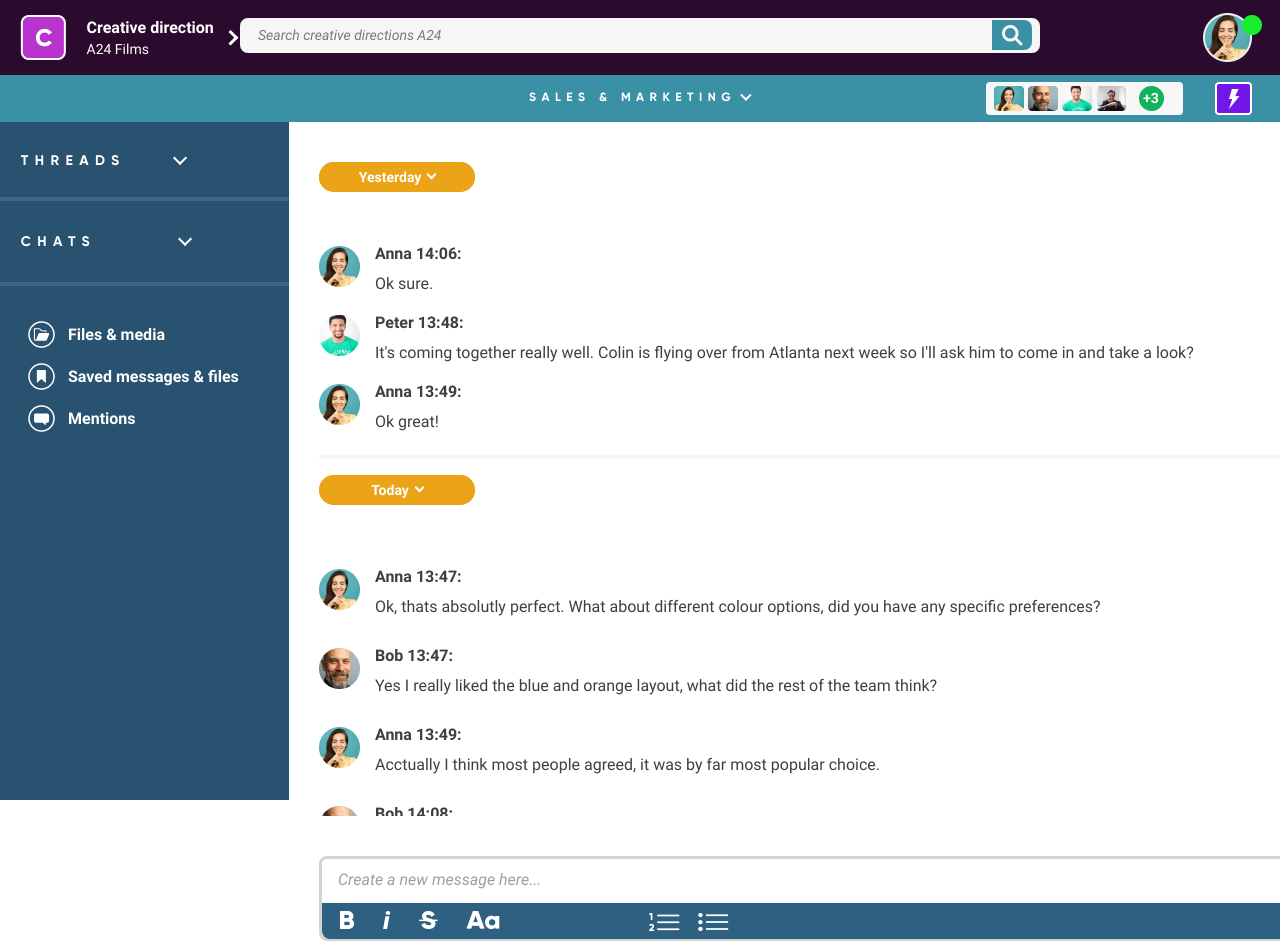
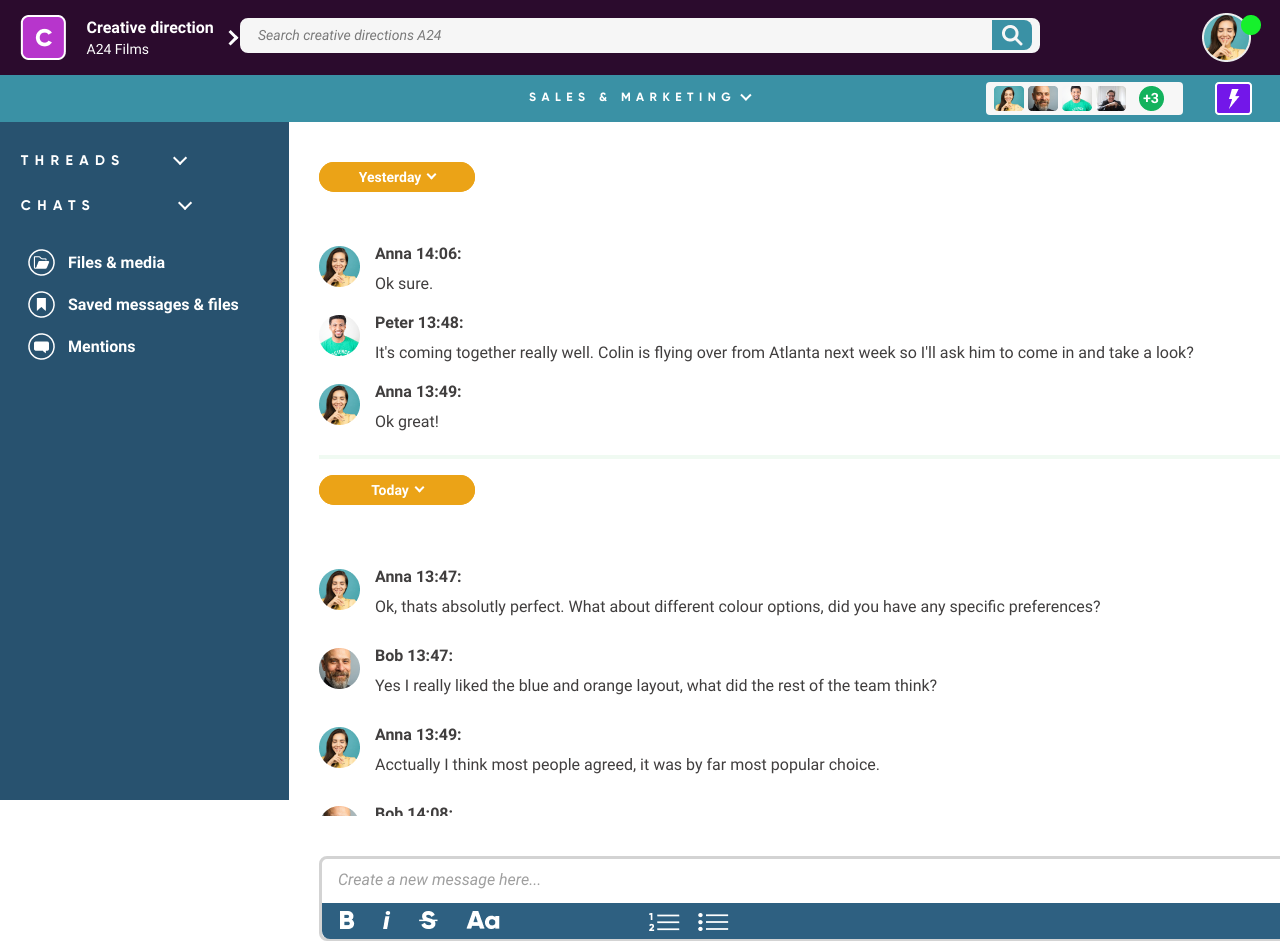
Before and after one commit to Maja18/SportClub, a React (Create React App) app in the folder frontend/: page /figma in a window 1280 px wide. Shown: the top 941 px of the page. Built offline with nearby package versions, Linux system fonts and the light colour scheme.

Commit message:
[FeatureUpdate] fixed bug in menu

```diff
--- a/frontend/src/components/Figma/ChatList.tsx
+++ b/frontend/src/components/Figma/ChatList.tsx
@@ -5,19 +5,9 @@ import {Chats} from "../../styled-components/mainMenuBar/chats/Chats.styled";
 import ChatMenuItems from "./ChatMenuItems";
 
 const ChatList = (props: any) => {
-    const [showChatItems, setShowChatItems] = useState(false)
 
     return(
-       <div>
-        <Chats>
-            <ChatDropdown dropDownOpened ={showChatItems} onClick={() => setShowChatItems(!showChatItems)}>
-                CHATS
-                <span></span>
-            </ChatDropdown>
-        </Chats>
-        {showChatItems ? <ChatMenuItems dropDownOpened ={showChatItems}></ChatMenuItems> : null}
-        {showChatItems ? null : <ChatLineDevider dropDownOpened ={showChatItems}></ChatLineDevider>}
-       </div>
+        <ChatMenuItems></ChatMenuItems>
     );
 
 }
--- a/frontend/src/components/Figma/ChatMenuItems.tsx
+++ b/frontend/src/components/Figma/ChatMenuItems.tsx
@@ -66,7 +66,6 @@ const ChatMenuItems = (props: any) => {
                     </Item>
                 </ChatMenuItem>
             </ChatMenuItemDiv>
-            <ChatLineDevider dropDownOpened ={props.dropdownOpened}></ChatLineDevider>
         </ChatMenuItemsDiv>
     );
 }
--- a/frontend/src/components/Figma/Header.tsx
+++ b/frontend/src/components/Figma/Header.tsx
@@ -35,9 +35,9 @@ const Header = (props: any) => {
     return(
         <HeaderDiv> {/* flex container */}
             {/* Dropdown */}
-            <HeaderDropdownDiv ref={dropdown}> {/* flex item, flex container */}
+            <HeaderDropdownDiv ref={dropdown} onClick={() => setShowMenu(!showMenu)}> {/* flex item, flex container */}
                 <img src={workGroupIcon} alt='Search'></img>
-                <HeaderDropdown type="button" onClick={() => setShowMenu(!showMenu)}>
+                <HeaderDropdown type="button">
                 <Information>
                     Creative direction
                     <DroDownDescription>A24 Films</DroDownDescription>
--- a/frontend/src/components/Figma/MainMenuBar.tsx
+++ b/frontend/src/components/Figma/MainMenuBar.tsx
@@ -1,17 +1,36 @@
 
+import { useState } from "react";
+import { ChatDropdown } from "../../styled-components/mainMenuBar/chats/ChatDropdown.styled";
+import { Chats } from "../../styled-components/mainMenuBar/chats/Chats.styled";
 import { MenuBar } from "../../styled-components/mainMenuBar/MenuBar.styled";
+import ThreadDropdown from "../../styled-components/mainMenuBar/threads/ThreadDropdown.styled";
+import { Threads } from "../../styled-components/mainMenuBar/threads/Threads.styled";
 import ChatList from "./ChatList";
 import FilesMedia from "./FilesMedia";
 import ThreadList from "./ThreadList";
 
 const MainMenuBar = (props: any) => {
+    const [showThreadItems, setShowThreadItems] = useState(false);
+    const [showChatItems, setShowChatItems] = useState(false)
 
     return(
         <MenuBar>
             {/* Threads */}
-            <ThreadList></ThreadList>
+            <Threads> {/* threads title */}
+                <ThreadDropdown dropDownOpened = {showThreadItems} onClick={() => setShowThreadItems(!showThreadItems)}>
+                    THREADS
+                    <span></span>
+                </ThreadDropdown>
+            </Threads>
+           {showThreadItems ? <ThreadList></ThreadList> : null}
             {/* Chats */}
-            <ChatList></ChatList>
+            <Chats>
+                <ChatDropdown dropDownOpened ={showChatItems} onClick={() => setShowChatItems(!showChatItems)}>
+                    CHATS
+                    <span></span>
+                </ChatDropdown>
+            </Chats>
+            {showChatItems ? <ChatList></ChatList> : null}
             {/* Files & Media */}
             <FilesMedia></FilesMedia>
         </MenuBar>
--- a/frontend/src/components/Figma/ThreadList.tsx
+++ b/frontend/src/components/Figma/ThreadList.tsx
@@ -5,19 +5,9 @@ import {Threads} from "../../styled-components/mainMenuBar/threads/Threads.style
 import ThreadMenuItems from "./ThreadMenuItems";
 
 const ThreadList = (props: any) => {
-    const [showThreadItems, setShowThreadItems] = useState(false)
 
     return(
-       <div>
-            <Threads> {/* threads title */}
-                <ThreadDropdown dropDownOpened = {showThreadItems} onClick={() => setShowThreadItems(!showThreadItems)}>
-                    THREADS
-                    <span></span>
-                </ThreadDropdown>
-            </Threads>
-            {showThreadItems ? <ThreadMenuItems></ThreadMenuItems> : null}
-            {showThreadItems ? null : <LineDevider dropDownOpened ={showThreadItems}></LineDevider>}
-       </div>
+        <ThreadMenuItems></ThreadMenuItems>
     );
 
 }
--- a/frontend/src/components/Figma/ThreadMenuItems.tsx
+++ b/frontend/src/components/Figma/ThreadMenuItems.tsx
@@ -6,6 +6,7 @@ import ThreadMenuItem from "../../styled-components/mainMenuBar/threads/ThreadMe
 import {ThreadMenuItemsDiv} from "../../styled-components/mainMenuBar/threads/ThreadMenuItemsDiv.styled";
 
 const ThreadMenuItems = (props: any) => {
+    // border bottom i padding za razmak
     return(
         <ThreadMenuItemsDiv>
             <ThreadMenuItem>
@@ -36,7 +37,6 @@ const ThreadMenuItems = (props: any) => {
                     </Label>
                 </ItemDiv>
             </ThreadMenuItem>
-            <LineDevider dropDownOpened ={props.dropDownOpened}></LineDevider>
         </ThreadMenuItemsDiv>
     );
 }
--- a/frontend/src/styled-components/header/UserProfileInfo.styled.ts
+++ b/frontend/src/styled-components/header/UserProfileInfo.styled.ts
@@ -14,7 +14,7 @@ export const UserProfileInfo = styled(Column)`
     width: 309px;
     height: 410px;
     margin: auto 0 auto auto;
-    right: 10px;
+    right: 19px;
     top: 13px;
 
     background: #FFFFFF;
--- a/frontend/src/styled-components/header/UserProfilePhoto.styled.ts
+++ b/frontend/src/styled-components/header/UserProfilePhoto.styled.ts
@@ -4,7 +4,7 @@ export const UserProfilePhoto = styled.div`
     position: absolute;
     width: 59px;
     height: 49px;
-    right: 18px;
+    right: 19px;
     top: 0px;
     bottom: 0px;
     left: 0px;
--- a/frontend/src/styled-components/mainMenuBar/MenuBar.styled.ts
+++ b/frontend/src/styled-components/mainMenuBar/MenuBar.styled.ts
@@ -14,5 +14,5 @@ export const MenuBar = styled(Column)`
     top: 0px;
     bottom: 0px;
 
-    flex: 0 1 289px;
+    flex: 0 0 289px;
 `;
--- a/frontend/src/styled-components/mainMenuBar/chats/ChatMenuItemDiv.styled.ts
+++ b/frontend/src/styled-components/mainMenuBar/chats/ChatMenuItemDiv.styled.ts
@@ -17,6 +17,5 @@ export const ChatMenuItemDiv = styled(Column)`
     flex: none;
     order: 0;
     flex-grow: 0;
-    //background-color: beige;
 
 `;
--- a/frontend/src/styled-components/mainMenuBar/chats/ChatMenuItemsDiv.styled.ts
+++ b/frontend/src/styled-components/mainMenuBar/chats/ChatMenuItemsDiv.styled.ts
@@ -2,22 +2,18 @@ import styled from 'styled-components';
 import { Column } from '../../figma/Layout.styled';
 
 export const ChatMenuItemsDiv = styled(Column)`
-    padding: 0px;
+    padding: 0px 0px 20px 0px;
     gap: 6px;
     align-items: flex-start;
 
     width: 100%;
     //height: 100%;
     //height: 239px;
-
-    position: relative;
-    top: 40px;
-
-
     /* Inside auto layout */
 
     flex: none;
     order: 4;
     flex-grow: 0;
+    border-bottom: 2px solid rgba(255, 255, 255, 0.45);
 
 `;
--- a/frontend/src/styled-components/mainMenuBar/threads/ThreadMenuItemsDiv.styled.ts
+++ b/frontend/src/styled-components/mainMenuBar/threads/ThreadMenuItemsDiv.styled.ts
@@ -3,17 +3,14 @@ import { Column } from '../../figma/Layout.styled';
 
 export const ThreadMenuItemsDiv = styled(Column)`
     align-items: flex-start;
-    padding: 0px;
+    padding: 0px 0px 20px 0px;
     gap: 5px;
 
     width: 100%;
     //height: 131px;
-    height: 100%;
-    position: relative;
-    top: 30px;
-
+    //height: 100%;
     /* Inside auto layout */
-
+    border-bottom: 2px solid rgba(255, 255, 255, 0.45);
     flex: none;
     order: 1;
     flex-grow: 0;
```
